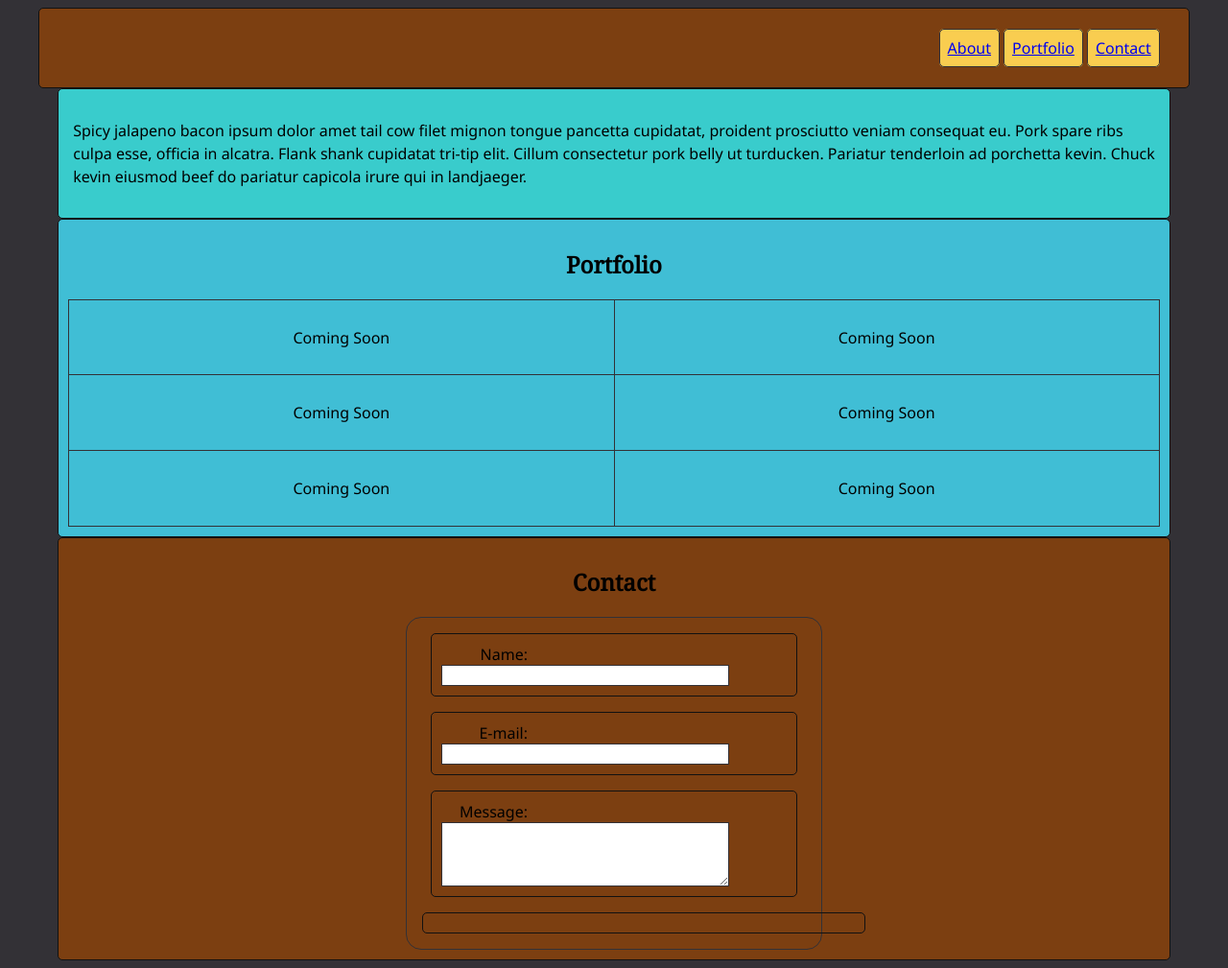
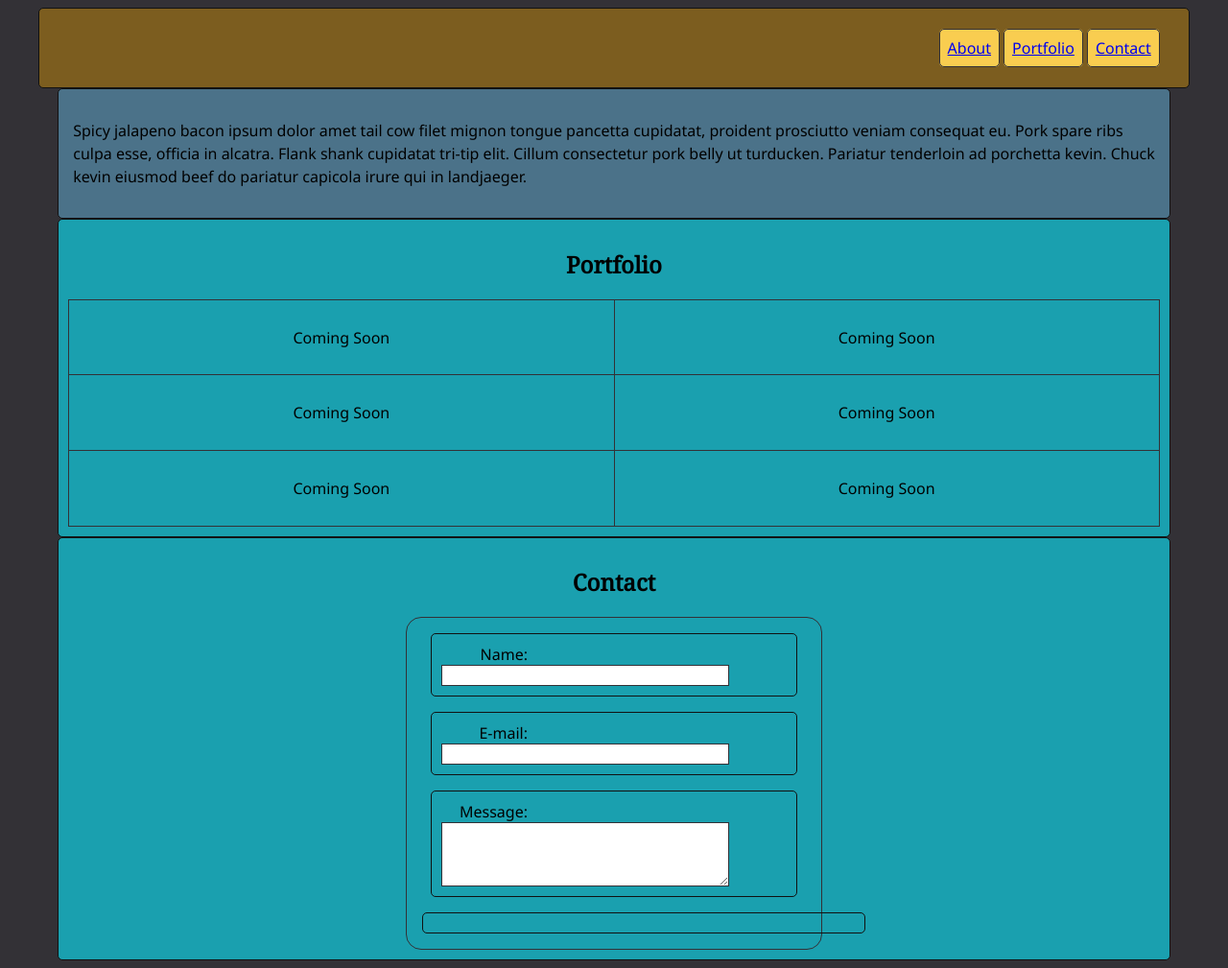
Before and after one commit to aakoni/aakoni.github.io, a plain HTML site: page index.html in a window 1280 px wide. Shown: the whole page at 96% size. Drawn offline with Linux system fonts and the light colour scheme.

Commit message:
Color changes

```diff
--- a/style.css
+++ b/style.css
@@ -9,7 +9,7 @@ header {
   margin-left: auto;
   margin-right: auto;
   text-align: right;
-  background-color: #7C3F11;
+  background-color: #7C5D1F;
 }
 
 body {
@@ -66,15 +66,15 @@ td {
 }
 
 #about {
-  background-color: #39CCCC;
+background-color: #4B7289;
 }
 
 #portfolio {
-  background-color: #40BED5;
+background-color: #1AA0AF;
 }
 
 #contact {
-  background-color: #7C3F11;
+background-color: #1AA0AF;
 }
 
 form {
```
Lines whose indentation alone changed are shown as unchanged.
